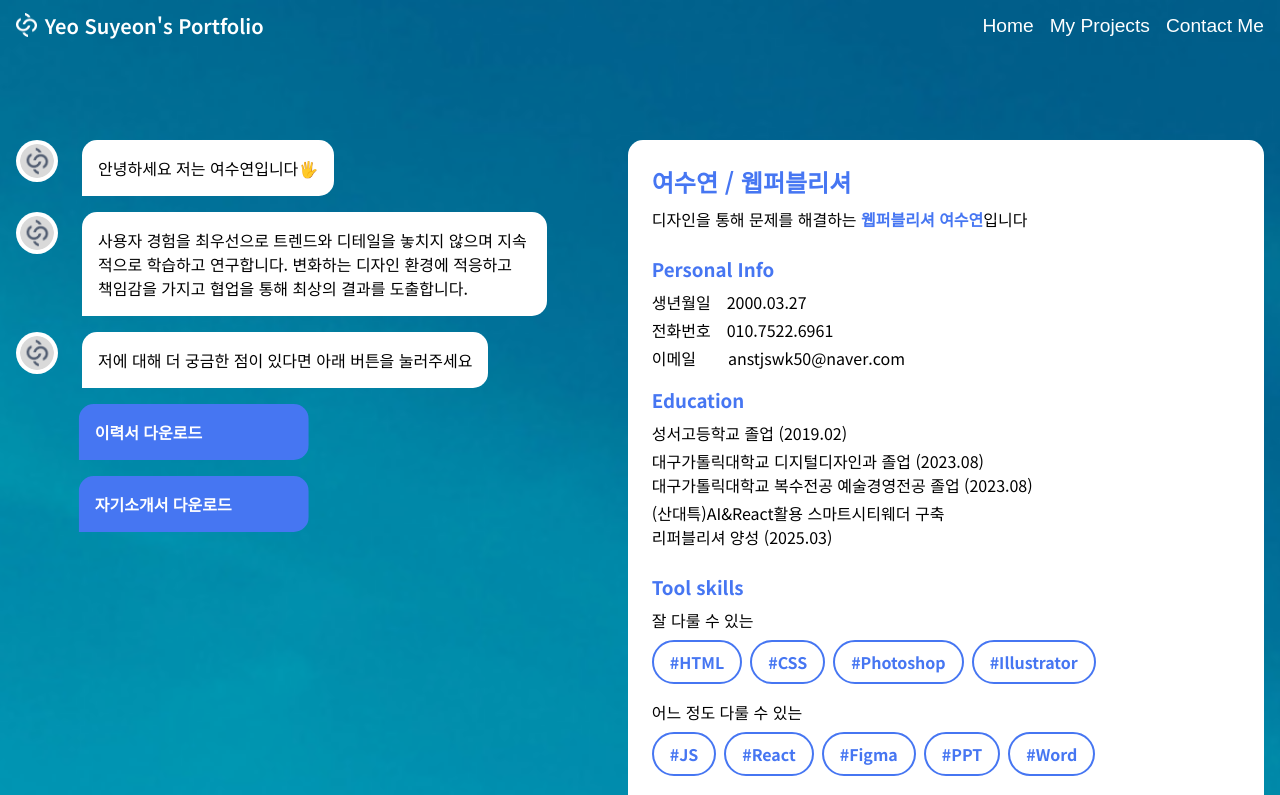
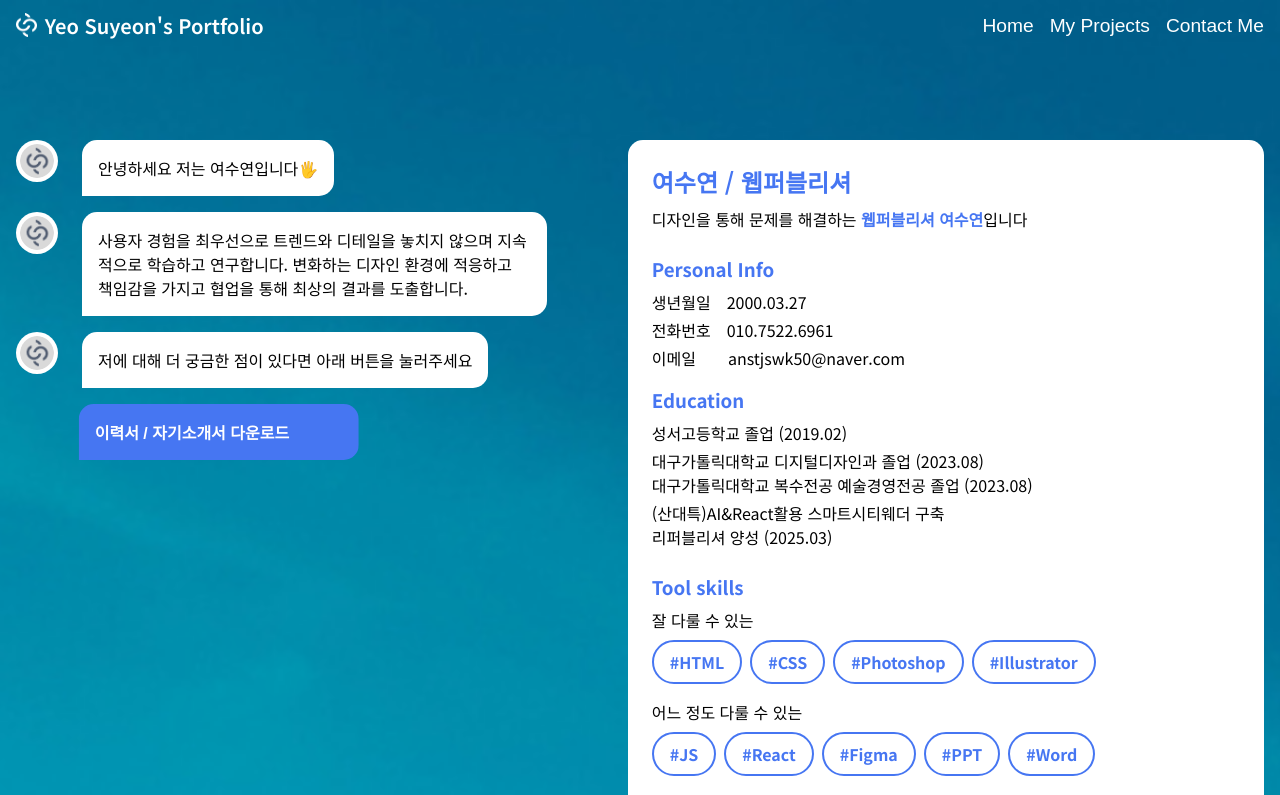
Before and after one commit to balbari/portfolio, a React (Create React App) app: page / in a window 1280 px wide. Shown: the top 795 px of the page. Built offline with nearby package versions, Linux system fonts and the light colour scheme.

Commit message:
resume add

```diff
--- a/src/component/Talk.js
+++ b/src/component/Talk.js
@@ -23,7 +23,7 @@ function Talk() {
 
     const handleDownload = (file) => {
         const link = document.createElement("a");
-        link.href = ProcessingInstruction.env.PUBLIC_URL + `/${file}`;
+        link.href = `${process.env.PUBLIC_URL}/${file}`;
         link.download = file;
         link.click();
     };
@@ -49,11 +49,8 @@ function Talk() {
 
             {currentMessage === messages.length - 1 && (
                 <div className="download">
-                    <button onClick={() => handleDownload("resume.pdf")}>
-                        이력서 다운로드
-                    </button>
-                    <button onClick={() => handleDownload("coverletter.pdf")}>
-                        자기소개서 다운로드
+                    <button onClick={() => handleDownload("person.pdf")}>
+                        이력서 / 자기소개서 다운로드
                     </button>
                 </div>
             )}
--- a/src/css/Talk.css
+++ b/src/css/Talk.css
@@ -11,7 +11,7 @@
 
 .talkContainer .chat {
   display: flex;
-  width: 80%;
+  width: 90%;
 }
 
 .talkContainer .chat .contents {
@@ -20,8 +20,8 @@
 }
 
 .talkContainer .download {
-  width: 30%;
-  max-width: 230px;
+  width: 100%;
+  max-width: 280px;
   display: flex;
   flex-direction: column;
   gap: 16px;
```
Also changed, not shown: 1 other file (tests, documents, lock files or other folders).
